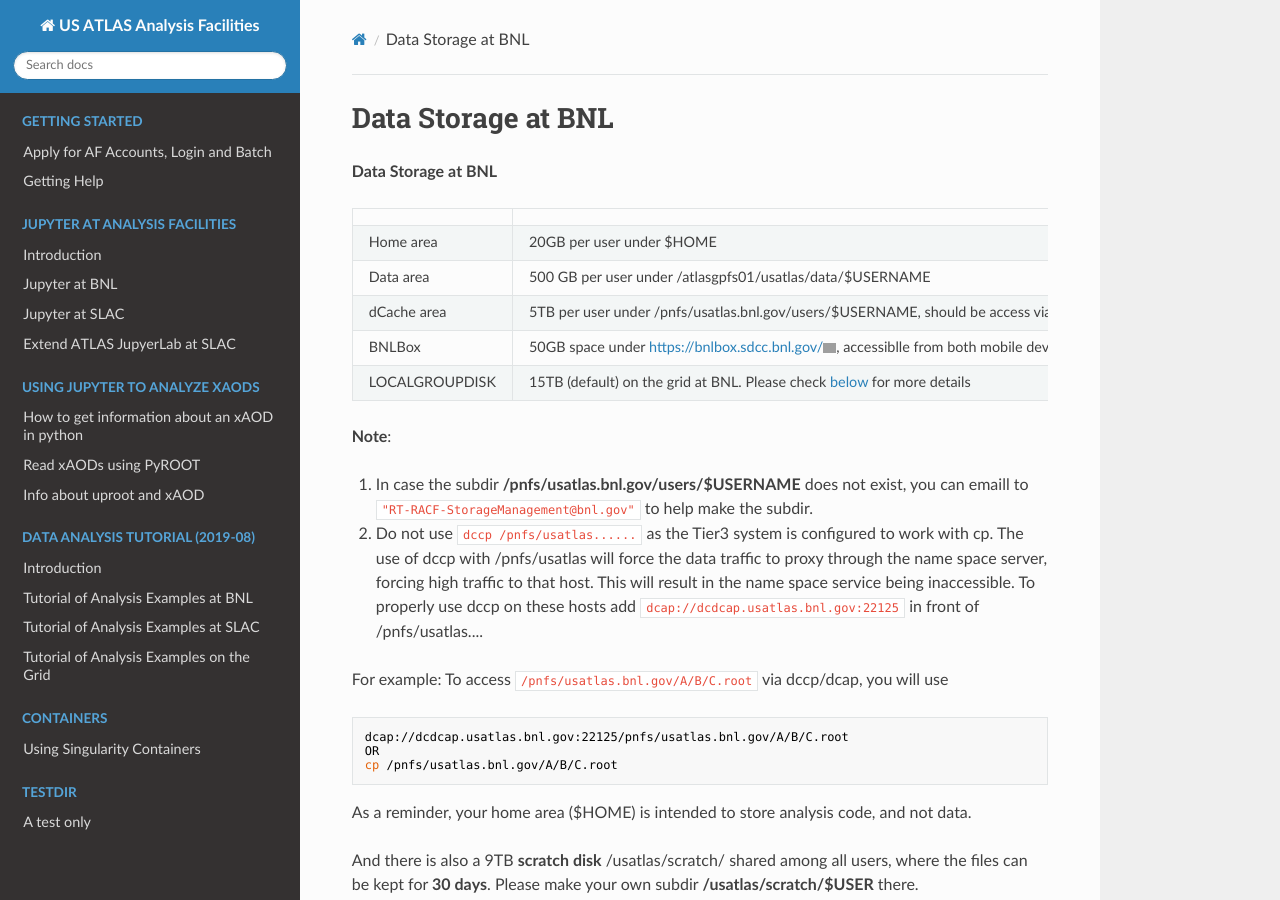
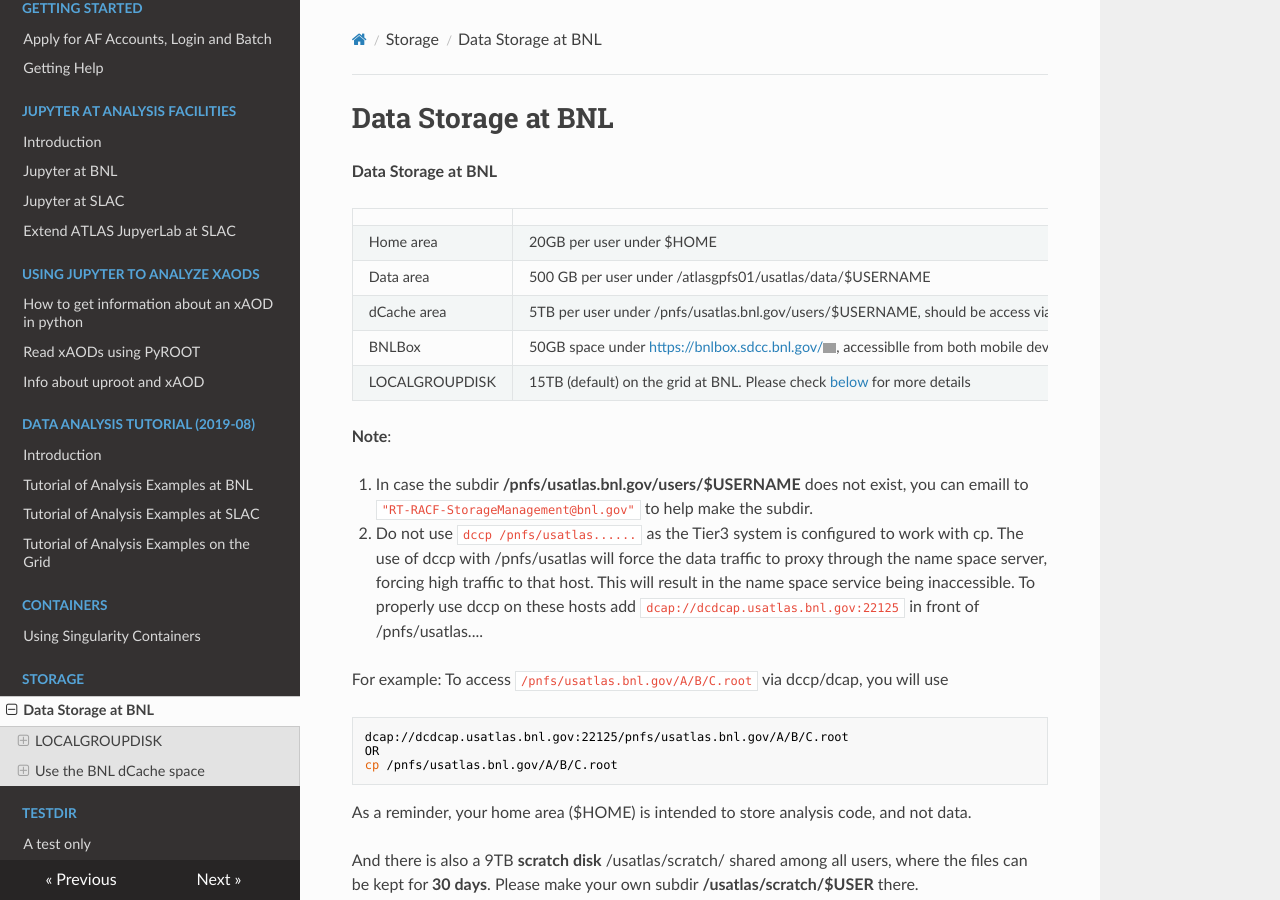
Before and after one commit to usatlas/AFdocs, an MkDocs documentation site: the page built from tier3docs/storage/BNL/storage-at-bnl.md, in a window 1280 px wide and 900 px high. Built offline with MkDocs 1.6.1, drawn with Linux system fonts in a browser that asks for light colours; nearby versions of some CDN libraries; grey boxes are pictures that could not be loaded.

Commit message:
Added into the main page the storage at BNL

```diff
--- a/mkdocs.yml
+++ b/mkdocs.yml
@@ -23,6 +23,8 @@ nav:
         - 'Tutorial of Analysis Examples on the Grid': Tutorial-2019Aug/Grid/README.md
     - 'Containers':
         - 'Using Singularity Containers': Containers/UsingSingularity/README.md
+    - 'Storage':
+       - 'Data Storage at BNL': storage/BNL/storage-at-bnl.md
     - 'testDir':
         - 'A test only': testDir/BNL/README.md
 theme: readthedocs
```
Also changed, not shown: tier3docs/storage/BNL/storage-at-bnl.md (renamed from tier3docs/storage/storage-at-BNL/storage-at-bnl.md).
